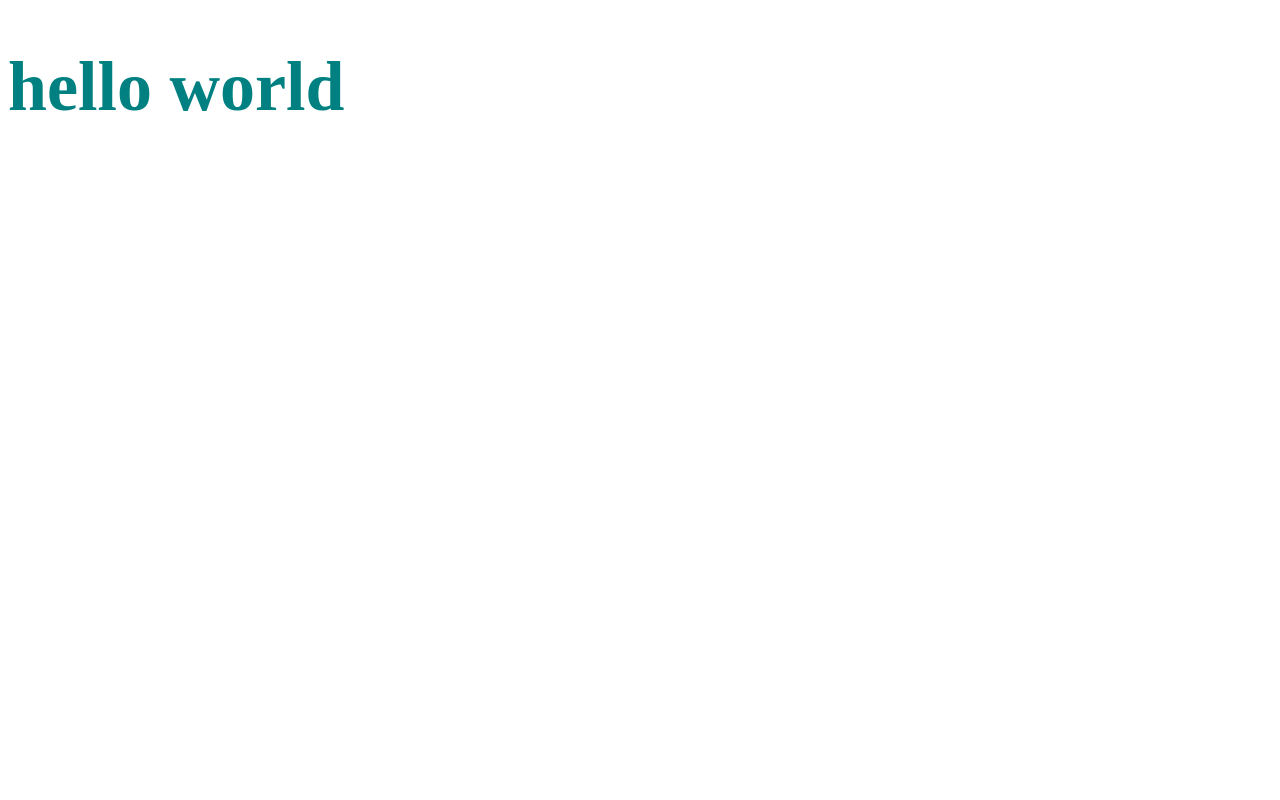
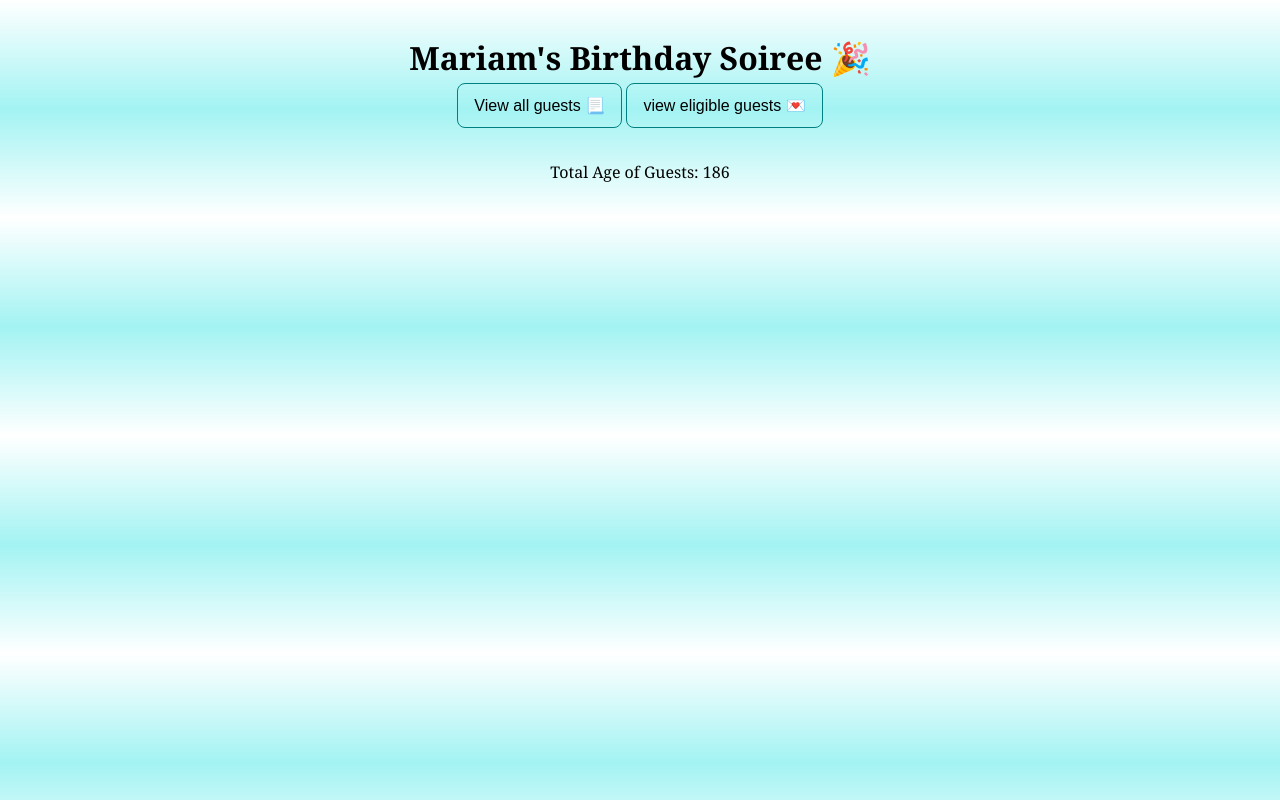
Before and after one commit to maetheartist/flexisaf-one, a plain HTML site: page index.html in a window 1280 px wide. Drawn offline with Linux system fonts and the light colour scheme.

Commit message:
added more functionality to the ui.

```diff
--- /dev/null
+++ b/index.css
@@ -0,0 +1,80 @@
+* {
+  box-sizing: border-box;
+  padding: 0;
+  margin: 0;
+}
+
+html {
+  font-size: 16px;
+}
+
+body {
+  width: 100%;
+  margin: 0 auto;
+  font-family:Georgia, 'Times New Roman', Times, serif;
+  line-height: 1.6;
+  background: linear-gradient(0deg, white, rgb(163, 243, 243), white);
+}
+.wrapper {
+    background-color: transparent;
+    width: 50%;
+    margin: 2rem auto;
+}
+.container {
+  margin: 0 auto;
+  text-align: center;
+}
+
+button {
+  outline: none;
+  border: 1px solid teal;
+  padding: 0.75rem 1rem;
+  background: transparent;
+  border-radius: 0.5rem;
+  font-size: 1rem;
+  cursor: pointer;
+  &:hover {
+    background-color: teal;
+    color: white;
+  }
+}
+ul {
+  padding: 1rem 1.5rem;
+  list-style: none;
+}
+ul li {
+  width: 20rem;
+  margin: 1rem auto;
+  font-size: 1rem;
+  background: turquoise;
+  padding: 0.50rem;
+  border-radius: 5px;
+  box-shadow: rgba(0, 0, 0, 0.7);
+}
+
+p{
+   box-shadow: rgba(163, 243, 243, 0.8);
+    font-size: 1rem;
+}
+
+@media (max-width: 768px) {
+  html {
+    font-size: 14px;
+  }
+
+  button {
+    padding: 0.75rem 1.25rem;
+    font-size: 0.875rem;
+  }
+}
+
+@media (max-width: 480px) {
+  html {
+    font-size: 12px;
+  }
+
+  button {
+    padding: 0.5rem 1rem;
+    font-size: 0.75rem;
+  }
+}
--- a/index.html
+++ b/index.html
@@ -1,13 +1,79 @@
 <!DOCTYPE html>
 <html lang="en">
-<head>
-    <meta charset="UTF-8">
-    <meta name="viewport" content="width=device-width, initial-scale=1.0">
-    <title>Document</title>
-</head>
-<body>
-    <h1>hello world</h1>
+  <head>
+    <meta charset="UTF-8" />
+    <meta name="viewport" content="width=device-width, initial-scale=1.0" />
+    <title>Mariam's Birthday Soiree 🎉</title>
+    <link rel="stylesheet" href="index.css" />
+  </head>
+  <body>
+    <div class="wrapper">
+      <div class="container">
+        <h1>Mariam's Birthday Soiree 🎉</h1>
+        <div>
+          <button onclick="toggleList('all')">View all guests 📃</button>
+          <button onclick="toggleList('eligible')">view eligible guests 💌</button>
+        </div>
+        <ul id="guest-list"></ul>
+        <p class="total"></p>
+      </div>
 
-    <script src="index.js"></script>
-</body>
+    </div>
+
+    <script>
+      const guestList = [
+        { id: crypto.randomUUID(), name: "Bisola", age: 19 },
+        { id: crypto.randomUUID(), name: "Tunde", age: 22 },
+        { id: crypto.randomUUID(), name: "Femi", age: 20 },
+        { id: crypto.randomUUID(), name: "Adaobi", age: 30 },
+        { id: crypto.randomUUID(), name: "Grace", age: 24 },
+        { id: crypto.randomUUID(), name: "Bayero", age: 29 },
+        { id: crypto.randomUUID(), name: "John", age: 18 },
+        { id: crypto.randomUUID(), name: "Nina", age: 24 },
+      ];
+
+      let listVisible = { all: false, eligible: false };
+
+      // Function to display a list of guests
+      const showList = (arr) => {
+        const listElement = document.getElementById("guest-list");
+        listElement.innerHTML = ""; // Clear the list first
+        arr.forEach((item) => {
+          const listItem = document.createElement("li");
+          listItem.textContent = `🥳Name: ${item.name}🥳   (Age: ${item.age})`;
+          listElement.appendChild(listItem);
+        });
+      };
+
+      // Function to toggle the list display
+      const toggleList = (type) => {
+        const listElement = document.getElementById("guest-list");
+
+        // Toggle visibility
+        listVisible[type] = !listVisible[type];
+
+        // Determine which list to display or clear
+        if (listVisible[type]) {
+          if (type === "all") {
+            showList(guestList); // Show all guests
+            listVisible.eligible = false; // Ensure eligible list is hidden
+          } else if (type === "eligible") {
+            const eligibleGuests = guestList.filter((item) => item.age >= 20);
+            showList(eligibleGuests); // Show eligible guests
+            listVisible.all = false; // Ensure all list is hidden
+          }
+        } else {
+          listElement.innerHTML = ""; // Hide the list
+        }
+      };
+
+      // Calculate total age using reduce
+      const totalAge = guestList.reduce((accumulator, currentValue) => accumulator + currentValue.age, 0);
+
+      // Display the total age
+      const totalElement = document.querySelector(".total");
+      totalElement.textContent = `Total Age of Guests: ${totalAge}`;
+
+    </script>
+  </body>
 </html>
```
Also changed, not shown: index.js (line endings or trailing spaces).
